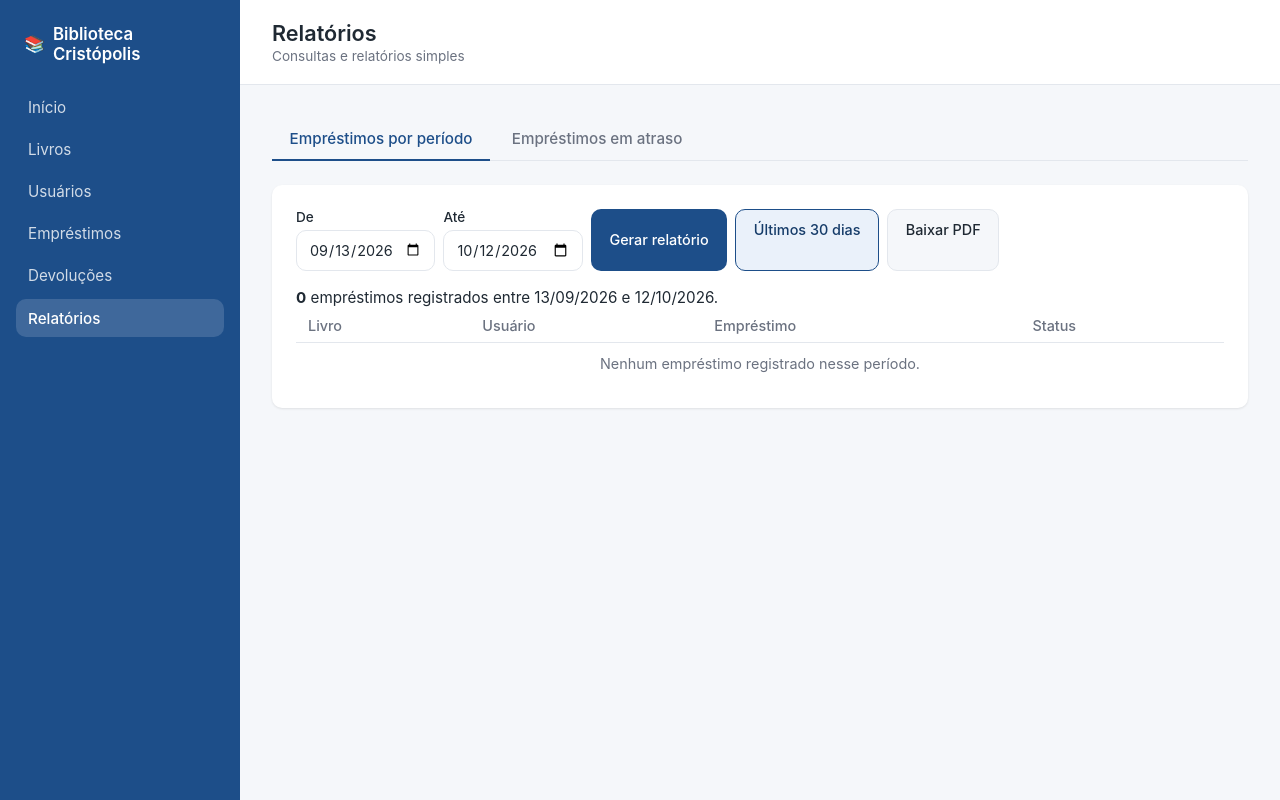
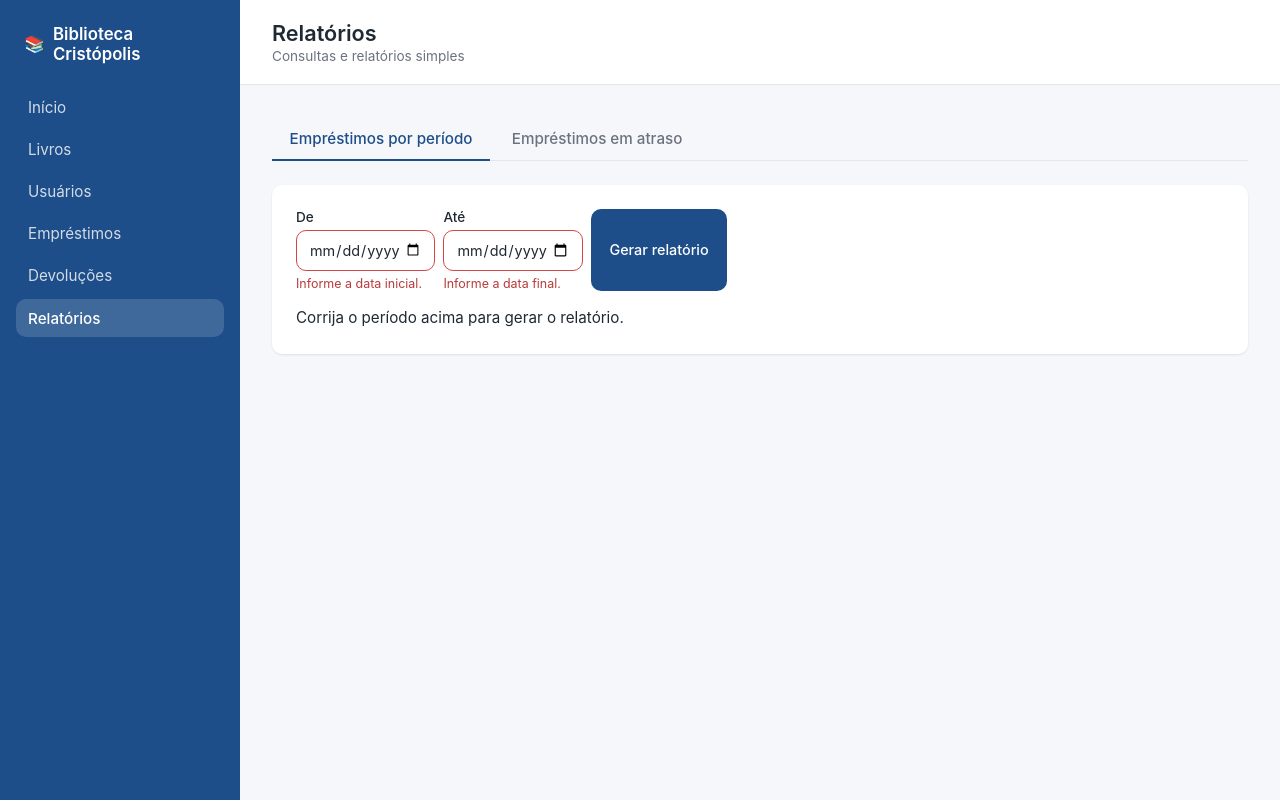
Before and after one commit to pi-ti-flavia-antonio/biblioteca-cristopolis, a Flask app: page /relatorios?inicio=&fim= in a window 1280 px wide. Run offline with Flask 3, Linux system fonts and the light colour scheme; data that the repository does not hold is empty.

Commit message:
Mostra o andamento da geração do relatório e remove o período automático
A tela de relatórios agora abre vazia: o período precisa ser escolhido
e o relatório só é gerado ao clicar em "Gerar relatório". Ao clicar,
aparece o aviso "Gerando relatório, aguarde..."; quando fica pronto,
aparece "Relatório pronto" com o botão para baixar o PDF.

Remove o relatório automático dos últimos 30 dias e o botão que o
acionava.

Co-Authored-By: Claude Sonnet 5.5 <noreply@anthropic.com>

```diff
--- a/app/relatorios/routes.py
+++ b/app/relatorios/routes.py
@@ -1,5 +1,5 @@
 import math
-from datetime import date, timedelta
+from datetime import date
 
 from flask import Blueprint, redirect, render_template, request, send_file, url_for
 
@@ -11,28 +11,21 @@ relatorios_bp = Blueprint("relatorios", __name__, url_prefix="/relatorios")
 LIMITE_DIAS_PERIODO = 366
 
 
-def _periodo_padrao():
-    hoje = date.today()
-    return hoje - timedelta(days=29), hoje
+def _ler_data(texto, rotulo, erros, chave):
+    if not texto:
+        erros[chave] = f"Informe a data {rotulo}."
+        return None
+    try:
+        return date.fromisoformat(texto)
+    except ValueError:
+        erros[chave] = f"Informe uma data {rotulo} válida."
+        return None
 
 
 def _validar_periodo(inicio_str, fim_str):
     erros = {}
-    padrao_inicio, padrao_fim = _periodo_padrao()
-
-    data_fim = padrao_fim
-    if fim_str:
-        try:
-            data_fim = date.fromisoformat(fim_str)
-        except ValueError:
-            erros["data_fim"] = "Informe uma data final válida."
-
-    data_inicio = padrao_inicio
-    if inicio_str:
-        try:
-            data_inicio = date.fromisoformat(inicio_str)
-        except ValueError:
-            erros["data_inicio"] = "Informe uma data inicial válida."
+    data_inicio = _ler_data(inicio_str, "inicial", erros, "data_inicio")
+    data_fim = _ler_data(fim_str, "final", erros, "data_fim")
 
     if not erros:
         if data_inicio > data_fim:
@@ -50,30 +43,32 @@ def _com_dias_atraso(linha):
 
 @relatorios_bp.get("")
 def periodo():
-    data_inicio, data_fim, erros = _validar_periodo(
-        request.args.get("inicio", ""), request.args.get("fim", "")
-    )
+    inicio_str = request.args.get("inicio", "")
+    fim_str = request.args.get("fim", "")
+    enviado = "inicio" in request.args or "fim" in request.args
 
-    total = 0 if erros else emprestimos_repo.contar_por_periodo(data_inicio, data_fim)
+    data_inicio, data_fim, erros = _validar_periodo(inicio_str, fim_str) if enviado else (None, None, {})
+    pronto = enviado and not erros
+
+    total = emprestimos_repo.contar_por_periodo(data_inicio, data_fim) if pronto else 0
     total_paginas = max(math.ceil(total / emprestimos_repo.POR_PAGINA), 1)
     pagina = min(max(request.args.get("pagina", 1, type=int), 1), total_paginas)
-    lista = [] if erros else emprestimos_repo.listar_por_periodo(data_inicio, data_fim, pagina)
-    padrao_inicio, padrao_fim = _periodo_padrao()
+    lista = emprestimos_repo.listar_por_periodo(data_inicio, data_fim, pagina) if pronto else []
 
     return render_template(
         "relatorios/periodo.html",
         aba="periodo",
-        data_inicio=data_inicio.isoformat(),
-        data_fim=data_fim.isoformat(),
+        data_inicio=inicio_str,
+        data_fim=fim_str,
         hoje=date.today().isoformat(),
         erros=erros,
+        pronto=pronto,
         emprestimos=lista,
         total=total,
         pagina=pagina,
         total_paginas=total_paginas,
         inicio=(pagina - 1) * emprestimos_repo.POR_PAGINA + 1 if total else 0,
         fim=min(pagina * emprestimos_repo.POR_PAGINA, total),
-        e_periodo_padrao=not erros and (data_inicio, data_fim) == (padrao_inicio, padrao_fim),
     )
 
 
--- a/app/static/css/style.css
+++ b/app/static/css/style.css
@@ -576,10 +576,39 @@ button:focus-visible,
     background-color: var(--color-border);
 }
 
-.button--active {
-    border-color: var(--color-primary);
+.alert--acao {
+    display: flex;
+    align-items: center;
+    justify-content: space-between;
+    flex-wrap: wrap;
+    gap: 0.75rem;
+}
+
+.alert--acao[hidden] {
+    display: none;
+}
+
+.alert--ocupado {
     background-color: #eaf1fa;
     color: var(--color-primary-dark);
+}
+
+.spinner {
+    display: inline-block;
+    width: 1rem;
+    height: 1rem;
+    margin-right: 0.6rem;
+    border: 2px solid currentColor;
+    border-right-color: transparent;
+    border-radius: 50%;
+    vertical-align: -0.15rem;
+    animation: girar 0.8s linear infinite;
+}
+
+@keyframes girar {
+    to {
+        transform: rotate(360deg);
+    }
 }
 
 .button--danger {
--- a/app/templates/relatorios/periodo.html
+++ b/app/templates/relatorios/periodo.html
@@ -10,7 +10,7 @@
 <section class="panel" aria-labelledby="periodo-heading">
     <h2 id="periodo-heading" class="visually-hidden">Empréstimos por período</h2>
 
-    <form class="search" method="get" action="{{ url_for('relatorios.periodo') }}">
+    <form id="form-periodo" class="search" method="get" action="{{ url_for('relatorios.periodo') }}">
         <div class="field">
             <label for="inicio">De</label>
             <input id="inicio" class="input{% if erros.data_inicio %} input--error{% endif %}" type="date" name="inicio" value="{{ data_inicio }}" max="{{ hoje }}">
@@ -22,19 +22,28 @@
             {% if erros.data_fim %}<p class="field__error">{{ erros.data_fim }}</p>{% endif %}
         </div>
         <button class="button button--primary" type="submit">Gerar relatório</button>
-        <a class="button button--secondary{% if e_periodo_padrao %} button--active{% endif %}" href="{{ url_for('relatorios.periodo') }}" aria-pressed="{{ 'true' if e_periodo_padrao else 'false' }}">Últimos 30 dias</a>
-        {% if not erros %}
-        <a class="button button--secondary" href="{{ url_for('relatorios.periodo_pdf', inicio=data_inicio, fim=data_fim) }}">Baixar PDF</a>
-        {% endif %}
     </form>
 
-    {% if not erros %}
-    <p class="panel__text">
-        <strong>{{ total }}</strong> {{ "empréstimo registrado" if total == 1 else "empréstimos registrados" }}
-        entre {{ data_inicio | data_br }} e {{ data_fim | data_br }}.
-    </p>
+    <div id="aviso-gerando" class="alert alert--ocupado alert--acao" role="status" aria-live="polite" hidden>
+        <span><span class="spinner" aria-hidden="true"></span>Gerando relatório, aguarde...</span>
+    </div>
+
+    {% if pronto %}
+    <div class="alert alert--success alert--acao" role="status">
+        <span>
+            <strong>Relatório pronto.</strong>
+            {{ total }} {{ "empréstimo registrado" if total == 1 else "empréstimos registrados" }}
+            entre {{ data_inicio | data_br }} e {{ data_fim | data_br }}.
+        </span>
+        <a class="button button--primary button--small" href="{{ url_for('relatorios.periodo_pdf', inicio=data_inicio, fim=data_fim) }}">Baixar PDF</a>
+    </div>
+    {% elif erros %}
+    <p class="panel__text">Corrija o período acima para gerar o relatório.</p>
+    {% else %}
+    <p class="panel__text">Escolha o período, de até 1 ano, e clique em Gerar relatório.</p>
     {% endif %}
 
+    {% if pronto %}
     <div class="table-wrapper">
         <table class="table">
             <thead>
@@ -66,20 +75,15 @@
                 </tr>
                 {% else %}
                 <tr>
-                    <td colspan="4" class="table__empty">
-                        {% if erros %}
-                        Corrija o período acima para gerar o relatório.
-                        {% else %}
-                        Nenhum empréstimo registrado nesse período.
-                        {% endif %}
-                    </td>
+                    <td colspan="4" class="table__empty">Nenhum empréstimo registrado nesse período.</td>
                 </tr>
                 {% endfor %}
             </tbody>
         </table>
     </div>
+    {% endif %}
 
-    {% if total > 0 %}
+    {% if pronto and total > 0 %}
     <div class="pagination">
         <span>Mostrando {{ inicio }} a {{ fim }} de {{ total }}</span>
         {% if total_paginas > 1 %}
@@ -95,4 +99,20 @@
     </div>
     {% endif %}
 </section>
+
+<script>
+(function () {
+    var form = document.getElementById("form-periodo");
+    var aviso = document.getElementById("aviso-gerando");
+    if (!form || !aviso) return;
+    form.addEventListener("submit", function (evento) {
+        if (form.dataset.enviando || !form.elements["inicio"].value || !form.elements["fim"].value) return;
+        evento.preventDefault();
+        form.dataset.enviando = "1";
+        aviso.hidden = false;
+        form.querySelector("button[type=submit]").disabled = true;
+        setTimeout(function () { form.submit(); }, 700);
+    });
+})();
+</script>
 {% endblock %}
```
Also changed, not shown: tests/test_relatorios.py (+59 -19 lines).
